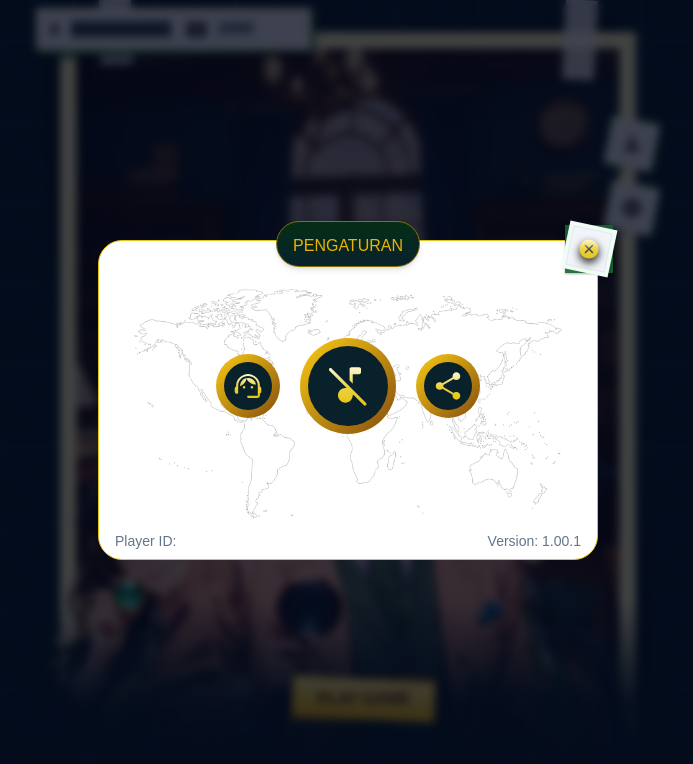
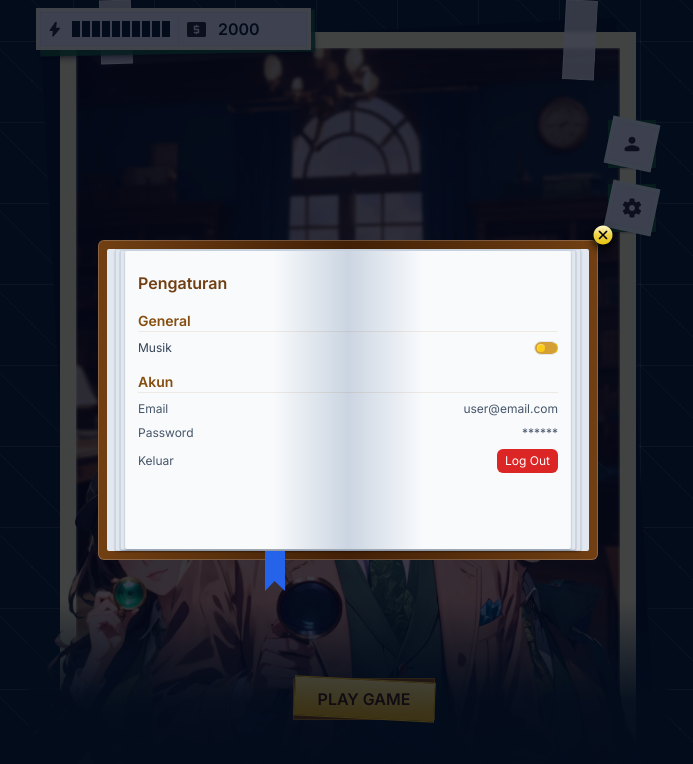
Before and after one commit to saehri/hidden-truth, a React (Vite) app: page / in a window 1280 px wide. Both pictures are taken after a click on the button 924 px from the left and 208 px from the top of the page. Shown: the top 764 px of the page, without its empty margins (292-985 px from the left). Built offline with nearby package versions, Linux system fonts and the light colour scheme; no server answers.

Commit message:
settings dialog revamps

```diff
--- a/index.html
+++ b/index.html
@@ -4,10 +4,19 @@
     <meta charset="UTF-8" />
     <meta name="viewport" content="width=device-width, initial-scale=1.0" />
 
+    <!-- GOOGLE FONT -->
+    <link rel="preconnect" href="https://fonts.googleapis.com" />
+    <link rel="preconnect" href="https://fonts.gstatic.com" crossorigin />
+    <link
+      href="https://fonts.googleapis.com/css2?family=Inter:wght@100..900&display=swap"
+      rel="stylesheet"
+    />
+    <!-- GOOGLE FONT END -->
+
     <title>Hidden Truth: Detective Game</title>
   </head>
   <body
-    class="bg-background font-arial leading-4 select-none w-full h-full overflow-hidden"
+    class="bg-background font-body leading-4 select-none w-full h-full overflow-hidden"
     style="-webkit-user-select: none; -ms-user-select: none; user-select: none"
   >
     <div id="emtris__gameStart"></div>
--- /dev/null
+++ b/src/components/dialog/setting/AccountSetting.tsx
@@ -0,0 +1,22 @@
+export default function AccountSetting() {
+  return (
+    <div className='flex flex-col gap-2'>
+      <div className='flex justify-between items-center text-xs text-slate-600'>
+        <p>Email</p>
+        <p>user@email.com</p>
+      </div>
+
+      <div className='flex justify-between items-center text-xs text-slate-600'>
+        <p>Password</p>
+        <p>******</p>
+      </div>
+
+      <div className='flex justify-between items-center text-xs text-slate-600'>
+        <p>Keluar</p>
+        <button className='bg-red-600 text-white p-1 px-2 rounded-md'>
+          Log Out
+        </button>
+      </div>
+    </div>
+  );
+}
--- a/src/components/dialog/setting/MusicHandler.tsx
+++ b/src/components/dialog/setting/MusicHandler.tsx
@@ -1,13 +1,11 @@
+import {motion} from 'framer-motion';
+
 import {useContext, useEffect, useState} from 'react';
 import {AudioContext} from '../../audio/AudioWrapper';
-import Icons from '../../ui/Icons';
 
 export default function MusicHandler() {
   const [isOn, setOn] = useState<boolean>(true);
   const musicController = useContext(AudioContext);
-
-  const iconStyles =
-    'absolute top-1/2 left-1/2 -translate-x-1/2 -translate-y-1/2 w-8 h-8 lg:w-10 lg:h-10';
 
   function toggleAudio() {
     setOn(!isOn);
@@ -20,19 +18,25 @@ export default function MusicHandler() {
   }, [musicController.musicRef]);
 
   return (
-    <>
+    <div className='text-xs flex items-center justify-between text-slate-700'>
+      <p>Musik</p>
+
       <button
+        className='relative bg-yellow-600/80 border border-r-border-light w-6 p-[2px] rounded-full flex'
         onClick={toggleAudio}
-        className='bg-gradient-to-tl from-yellow-800 to-yellow-400 p-2 rounded-full'
+        style={{justifyContent: isOn ? 'flex-end' : 'flex-start'}}
       >
-        <div className='w-14 h-14 lg:w-20 lg:h-20 grid place-items-center rounded-full bg-background relative'>
-          {isOn ? (
-            <Icons.MusicOn className={iconStyles} />
-          ) : (
-            <Icons.MusicOff className={iconStyles} />
-          )}
-        </div>
+        <motion.div
+          layout
+          transition={{
+            duration: 0.8,
+            type: 'spring',
+            stiffness: 700,
+            damping: 30,
+          }}
+          className='w-2 h-2 rounded-full bg-yellow-400 border-l border-t border-slate-50/40'
+        ></motion.div>
       </button>
-    </>
+    </div>
   );
 }
--- a/src/components/dialog/setting/SettingDialog.tsx
+++ b/src/components/dialog/setting/SettingDialog.tsx
@@ -4,7 +4,7 @@ import {AnimatePresence, motion} from 'framer-motion';
 import Button from '../../ui/Button';
 import Icons from '../../ui/Icons';
 import {createPortal} from 'react-dom';
-import SettingDialogTab from './SettingDialogTab';
+import SettingDialogContent from './SettingDialogContent';
 
 const SettingDialog = memo(() => {
   const [isOpen, setOpen] = useState<boolean>(false);
@@ -16,7 +16,7 @@ const SettingDialog = memo(() => {
       </Button>
 
       <AnimatePresence>
-        {isOpen && <SettingDialogContent setOpen={setOpen} />}
+        {isOpen && <Dialog setOpen={setOpen} />}
       </AnimatePresence>
     </>
   );
@@ -24,7 +24,19 @@ const SettingDialog = memo(() => {
 
 export default SettingDialog;
 
-function SettingDialogContent({
+const animationVariants = {
+  mainWrapper: {
+    rest: {opacity: 0},
+    show: {opacity: 1},
+  },
+  dialogContainer: {
+    rest: {opacity: 0, y: 50},
+    show: {opacity: 1, y: 0, transition: {delay: 0.3}},
+    exit: {opacity: 1, y: 200},
+  },
+};
+
+function Dialog({
   setOpen,
 }: {
   setOpen: React.Dispatch<React.SetStateAction<boolean>>;
@@ -33,31 +45,40 @@ function SettingDialogContent({
     <>
       {createPortal(
         <motion.div
-          initial={{opacity: 0}}
-          animate={{opacity: 1}}
-          exit={{opacity: 0}}
+          variants={animationVariants.mainWrapper}
+          initial='rest'
+          animate='show'
+          exit='rest'
           className='fixed top-0 left-0 z-50 w-full h-full grid place-items-center p-4 lg:p-8'
         >
           <motion.div
-            initial={{opacity: 0, y: 50}}
-            animate={{opacity: 1, y: 0, transition: {delay: 0.3}}}
-            exit={{opacity: 1, y: '100%'}}
+            variants={animationVariants.dialogContainer}
+            initial='rest'
+            animate='show'
+            exit='exit'
             transition={{ease: 'easeInOut', duration: 0.3}}
-            className='w-full h-full bg-white rounded-xl lg:rounded-2xl xl:rounded-3xl p-4 pb-2 mx-auto relative z-20 max-w-96 lg:max-w-[500px] max-h-60 lg:max-h-80 border border-border-light'
+            className='w-full h-full bg-gradient-to-l from-yellow-900 via-yellow-950 to-yellow-900 rounded-md border border-slate-50/20 p-2 mx-auto relative z-20 max-w-96 sm:max-w-[500px] max-h-60 sm:max-h-80'
           >
-            <Button
+            <button
               className='absolute -right-4 -top-4'
               onClick={() => setOpen(false)}
             >
               <Icons.CloseCircled className='w-4 h-4 lg:w-5 lg:h-5 3xl:w-8 3xl:h-8' />
-            </Button>
+            </button>
 
-            <SettingDialogTab />
+            <SettingDialogContent />
+
+            <div
+              className='w-5 h-10 absolute -bottom-8 left-1/3 bg-blue-600'
+              style={{
+                clipPath: 'polygon(100% 0, 100% 100%, 48% 75%, 0 100%, 0 0)',
+              }}
+            ></div>
           </motion.div>
 
           <div
             onClick={() => setOpen(false)}
-            className='absolute top-0 left-0 -z-10 w-full h-full bg-slate-950/75 xl:backdrop-blur-sm'
+            className='absolute top-0 left-0 -z-10 w-full h-full bg-slate-950/75'
           ></div>
         </motion.div>,
         document.getElementById('emtris__dialog') as Element | DocumentFragment
--- /dev/null
+++ b/src/components/dialog/setting/SettingDialogContent.tsx
@@ -0,0 +1,61 @@
+import MusicHandler from './MusicHandler';
+
+import useCharacterController from '../../../services/controller/characterController';
+import AccountSetting from './AccountSetting';
+
+export default function SettingDialogContent() {
+  const characterController = useCharacterController();
+  const characterId = characterController.character
+    ? /* @ts-ignore */
+      characterController.character?._id!
+    : '';
+
+  return (
+    <StackedPaperEffect>
+      <h4 className='text-yellow-900 font-semibold text-sm sm:text-base'>
+        Pengaturan
+      </h4>
+
+      <SettingDivider name='General'>
+        <MusicHandler />
+      </SettingDivider>
+
+      <SettingDivider name='Akun'>
+        <AccountSetting />
+      </SettingDivider>
+    </StackedPaperEffect>
+  );
+}
+
+function StackedPaperEffect({children}: {children: React.ReactNode}) {
+  return (
+    <div className='bg-slate-200 w-full h-full rounded-sm px-2'>
+      <div className='px-1 bg-slate-200 shadow-sm shadow-slate-950/30 w-full h-full border border-slate-300 rounded-sm'>
+        <div className='px-1 bg-slate-200 shadow-sm shadow-slate-950/30 w-full h-full border border-slate-300 rounded-sm'>
+          <div className='bg-slate-50 shadow-sm shadow-slate-950/30 w-full h-full border border-t-0 border-b-0 border-slate-100 rounded-sm relative'>
+            <div className='relative z-20 flex flex-col gap-4 px-3 pt-5'>
+              {children}
+            </div>
+
+            <div className='absolute top-0 left-1/2 -translate-x-1/2 h-full w-1/3 bg-gradient-to-r from-slate-50 via-slate-300 to-slate-50 z-0'></div>
+          </div>
+        </div>
+      </div>
+    </div>
+  );
+}
+
+interface SettingDivider extends React.HTMLAttributes<HTMLDivElement> {
+  name: string;
+}
+
+function SettingDivider({children, name}: SettingDivider) {
+  return (
+    <div>
+      <h5 className='font-semibold text-xs sm:text-sm border-b border-yellow-800/10 text-yellow-800 block w-full mb-2'>
+        {name}
+      </h5>
+      {children}
+    </div>
+  );
+}
--- a/src/components/dialog/setting/SettingDialogTab.tsx
+++ /dev/null
@@ -1,65 +0,0 @@
-import {motion} from 'framer-motion';
-import useCharacterController from '../../../services/controller/characterController';
-import MusicHandler from './MusicHandler';
-import Icons from '../../ui/Icons';
-import {mapLine} from '../../../assets/images/mapLine';
-
-export default function SettingDialogTab() {
-  const characterController = useCharacterController();
-  const characterId = characterController.character
-    ? /* @ts-ignore */
-      characterController.character?._id!
-    : '';
-
-  return (
-    <>
-      <h4 className='block absolute -top-5 left-1/2 -translate-x-1/2 p-2 pt-3 px-4 bg-gradient-to-b from-green-950 to-background text-yellow-500 rounded-full shadow-md border border-border text-xs lg:text-base'>
-        PENGATURAN
-      </h4>
-
-      <div className='relative w-full h-full'>
-        <div className='absolute top-0 left-0 w-full h-full flex flex-col justify-between gap-4'>
-          <div className='w-full h-full flex items-center justify-center gap-5'>
-            <motion.a
-              href='mailto:saepulbahree36@gmail.com'
-              target='_blank'
-              whileHover={{opacity: 0.8}}
-              className='bg-gradient-to-tl from-yellow-800 to-yellow-400 p-1 lg:p-2 rounded-full'
-            >
-              <div className='w-10 h-10 grid lg:w-12 lg:h-12 place-items-center rounded-full bg-background relative'>
-                <Icons.CustomerService className='w-5 h-5 lg:w-7 lg:h-7' />
-              </div>
-            </motion.a>
-
-            <MusicHandler />
-
-            <motion.a
-              whileHover={{opacity: 0.8}}
-              href='mailto:saepulbahree36@gmail.com'
-              target='_blank'
-              className='bg-gradient-to-tl from-yellow-800 to-yellow-400 p-1 lg:p-2 rounded-full'
-            >
-              <div className='w-10 h-10 lg:w-12 lg:h-12 grid place-items-center rounded-full bg-background relative'>
-                <Icons.Share className='w-5 h-5 lg:w-7 lg:h-7' />
-              </div>
-            </motion.a>
-          </div>
-
-          <div className='flex justify-between items-center w-full text-slate-500 text-[10px] lg:text-sm'>
-            <span className='w-max flex'>Player ID: {characterId}</span>
-
-            <span>Version: 1.00.1</span>
-          </div>
-        </div>
-
-        <img
-          src={mapLine}
-          alt=''
-          className='absolute top-0 left-0 w-full h-full object-cover -z-10 opacity-30'
-          draggable={false}
-          aria-hidden='true'
-        />
-      </div>
-    </>
-  );
-}
--- a/src/components/navigation/MoneyBar.tsx
+++ b/src/components/navigation/MoneyBar.tsx
@@ -14,7 +14,7 @@ export default function MoneyBar() {
         <Icons.MoneyBlack />
       </motion.span>
 
-      <div className='font-arial font-semibold text-background min-w-20 text-sm lg:text-base'>
+      <div className='font-body font-semibold text-background min-w-20 text-sm lg:text-base'>
         <motion.span
           initial={{opacity: 0, x: -50}}
           animate={{opacity: 1, x: 0}}
--- a/tailwind.config.js
+++ b/tailwind.config.js
@@ -29,7 +29,7 @@ export default {
     },
     extend: {
       fontFamily: {
-        arial: 'arial',
+        body: 'Inter',
       },
       colors: {
         border: {
```
Also changed, not shown: src/components/ui/BackButton.tsx (+7 -0 lines), src/components/ui/StorylineCard.tsx (+4 -4 lines).
